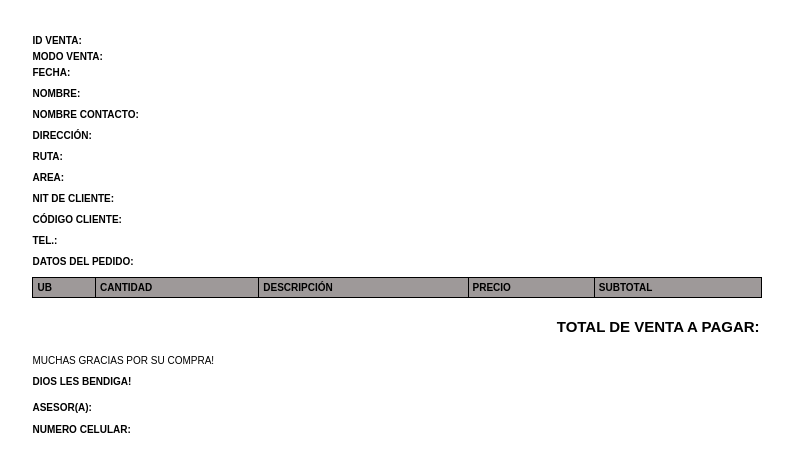
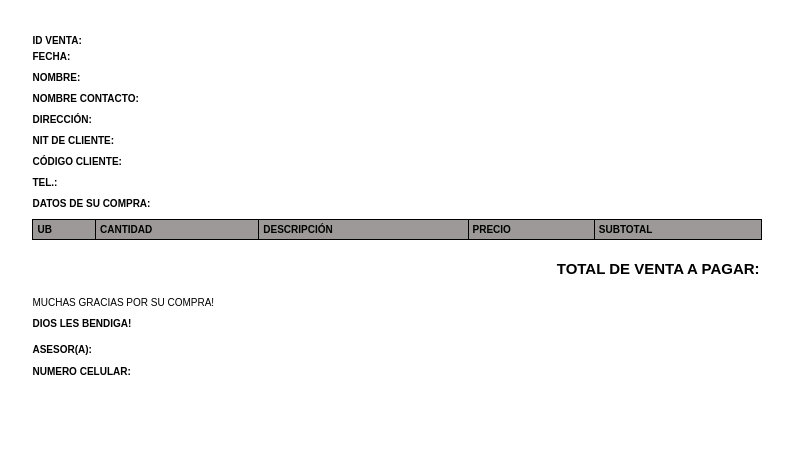
Before and after one commit to pebran2025/RECIBO_TERMICO, a plain HTML site: page index.html in a window 1280 px wide. Shown: the part 211-682 px from the top of the page, without its empty margins (243-1036 px from the left). Drawn offline with Linux system fonts and the light colour scheme.

Commit message:
Update index.html

```diff
--- a/index.html
+++ b/index.html
@@ -21,7 +21,6 @@
 
         <div class="pedido-info">
             <p><strong>ID VENTA:</strong> <span id="noVenta"></span></p>
-            <p><strong>MODO VENTA:</strong> <span id="tipoVenta"></span></p>
             <p><strong>FECHA:</strong> <span id="fecha"></span></p>
         </div>
 
@@ -29,12 +28,10 @@
             <p><strong>NOMBRE:</strong> <span id="nombreEmpresa"></span></p>
             <p><strong>NOMBRE CONTACTO:</strong> <span id="nombreCliente"></span></p>
             <p><strong>DIRECCIÓN:</strong> <span id="direccion"></span></p>
-            <p><strong>RUTA:</strong> <span id="ruta"></span></p>
-            <p><strong>AREA:</strong> <span id="area"></span></p>
             <p><strong>NIT DE CLIENTE:</strong> <span id="noNit"></span></p>
             <p><strong>CÓDIGO CLIENTE:</strong> <span id="codigoCliente"></span></p>
             <p><strong>TEL.:</strong> <span id="telefono"></span></p>
-            <p><strong>DATOS DEL PEDIDO:</strong></p>
+            <p><strong>DATOS DE SU COMPRA:</strong></p>
         </div>
         <div class="table-container">
             <table>
```
